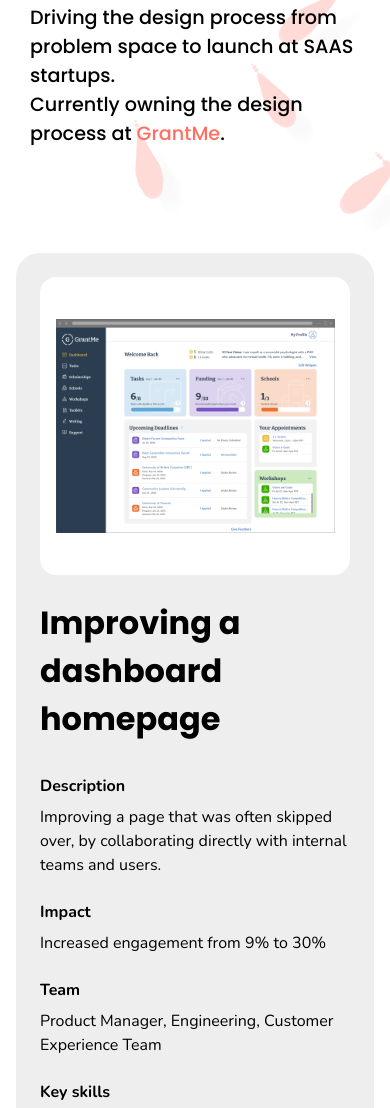
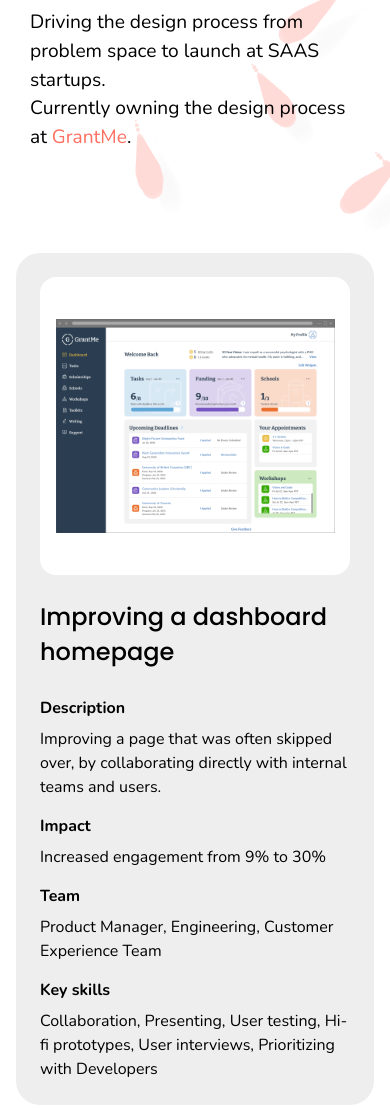
Before and after one commit to wheidi/portfolioWebsite, a plain HTML site: page index.html in a window 390 px wide. Shown: the part 251-1359 px from the top of the page. Drawn offline with nearby package versions, Linux system fonts and the light colour scheme.

Commit message:
Fixed home with text hierarchy updates

```diff
--- a/css/main.css
+++ b/css/main.css
@@ -198,7 +198,7 @@
 
 }
 
-#welcomedescription h2 {
+#welcomedescription h6 {
   text-align: center;
 }
 
@@ -485,7 +485,7 @@
 }
 
 h2.cardtitle {
-  font-weight: 700;
+  font-weight: 500;
 
   text-decoration: none;
 }
@@ -495,7 +495,7 @@
   padding: var(--Medium) 0px;
   align-items: flex-start;
   align-content: flex-start;
-  gap: 24px var(--Large, 24px);
+  gap: 16px var(--Large, 16px);
   align-self: stretch;
   flex-wrap: wrap;
 }
@@ -625,6 +625,7 @@
 @media screen and (max-width: 1000px) {
   h2.cardtitle {
     margin-top: 24px;
+    font-size: 1.5em;
   }
 
   #casestudylist {
@@ -642,7 +643,7 @@
     height: 60vh;
   }
 
-  #welcomedescription h2{
+  #welcomedescription h6{
     text-align: left;
     font-size: 1.2rem;
   }
--- a/index.html
+++ b/index.html
@@ -75,11 +75,11 @@
         <div id="welcomedescription">
           <h1>Heidi - Product Designer</h1>
           <br>
-            <h2>Driving the design process from problem space to launch at SAAS startups.
+            <h6>Driving the design process from problem space to launch at SAAS startups.
 
               <br>
               Currently owning the design process at <a target="_blank" href="https://grantme.ca/">GrantMe</a>.
-            </h2>
+            </h6>
         </div>
 
       </div>
```
